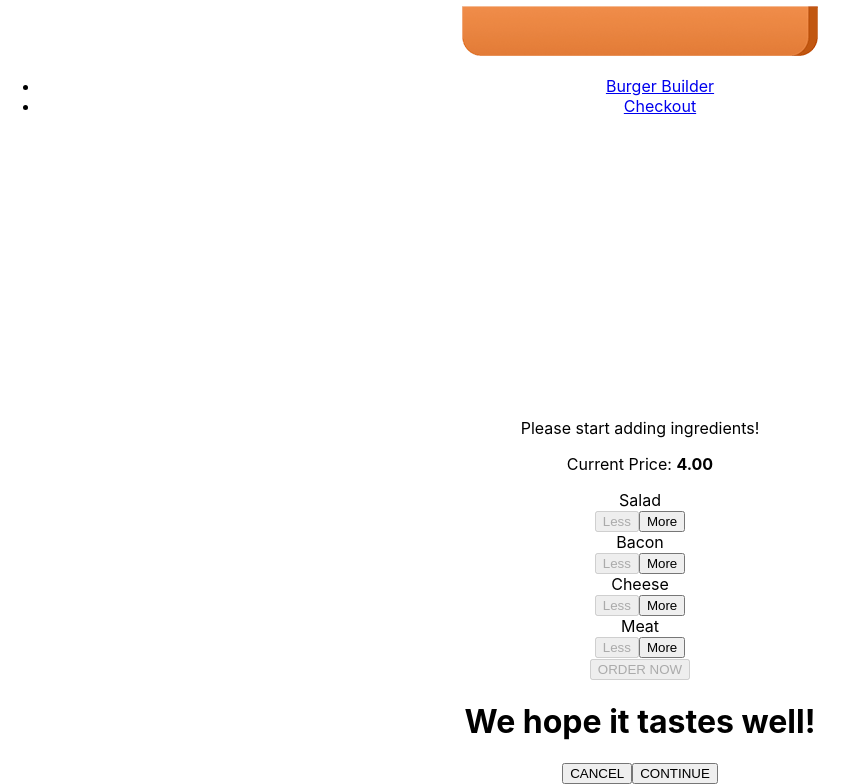
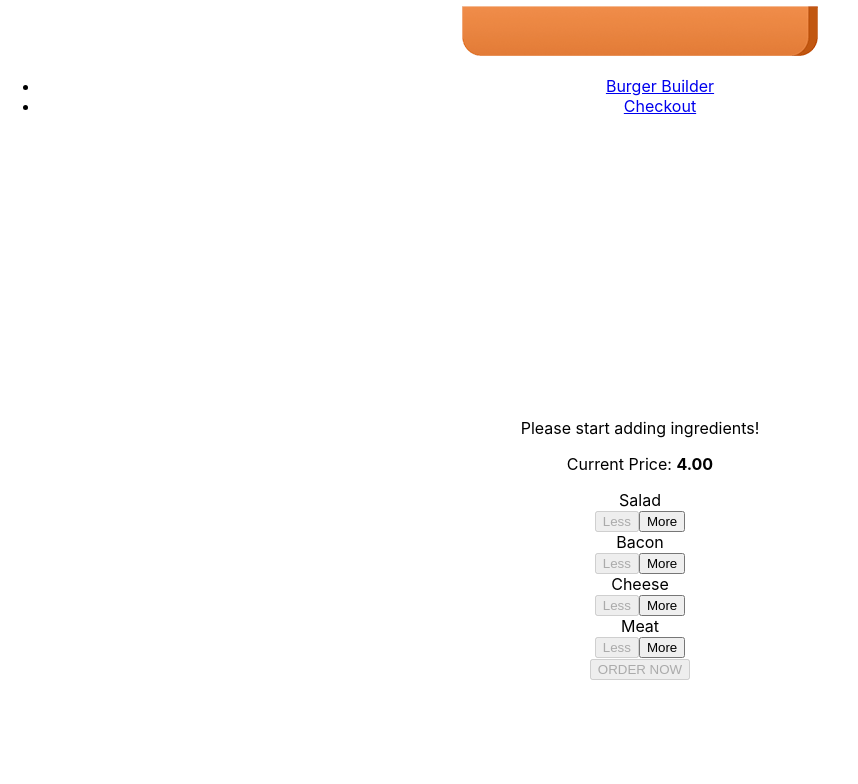
Before and after one commit to pedroomedicina/burger-builder-project, a React app: page / in a window 1280 px wide. Shown: the part 532-1316 px from the top of the page, without its empty margins (0-858 px from the left). After the commit the page ends 1212 px from the top, so only its background shows below. Built offline with nearby package versions, Linux system fonts and the light colour scheme.

Commit message:
enabled routing and added some routes

```diff
--- a/src/App.js
+++ b/src/App.js
@@ -1,4 +1,6 @@
 import React, { Component } from 'react';
+import { Route, Switch } from 'react-router-dom';
+
 import './App.css';
 import Layout from './components/Layouts/Layout';
 import BurgerBuilder from './containers/BurgerBuilder/BurgerBuilder';
@@ -9,8 +11,10 @@
     return (
       <div className="App">
         <Layout>
-          <BurgerBuilder />
-          <Checkout />
+          <Switch>
+            <Route path='/' exact component={BurgerBuilder}/>
+            <Route path='/checkout' component={Checkout}/>
+          </Switch>
         </Layout>
       </div>
     );
--- a/src/index.js
+++ b/src/index.js
@@ -1,10 +1,17 @@
 import React from 'react';
 import ReactDOM from 'react-dom';
+import { BrowserRouter } from 'react-router-dom';
 import './index.css';
 import App from './App';
 import * as serviceWorker from './serviceWorker';
 
-ReactDOM.render(<App />, document.getElementById('root'));
+const app = (
+    <BrowserRouter>
+        <App />
+    </BrowserRouter>
+)
+
+ReactDOM.render( app, document.getElementById('root'));
 
 // If you want your app to work offline and load faster, you can change
 // unregister() to register() below. Note this comes with some pitfalls.
```
